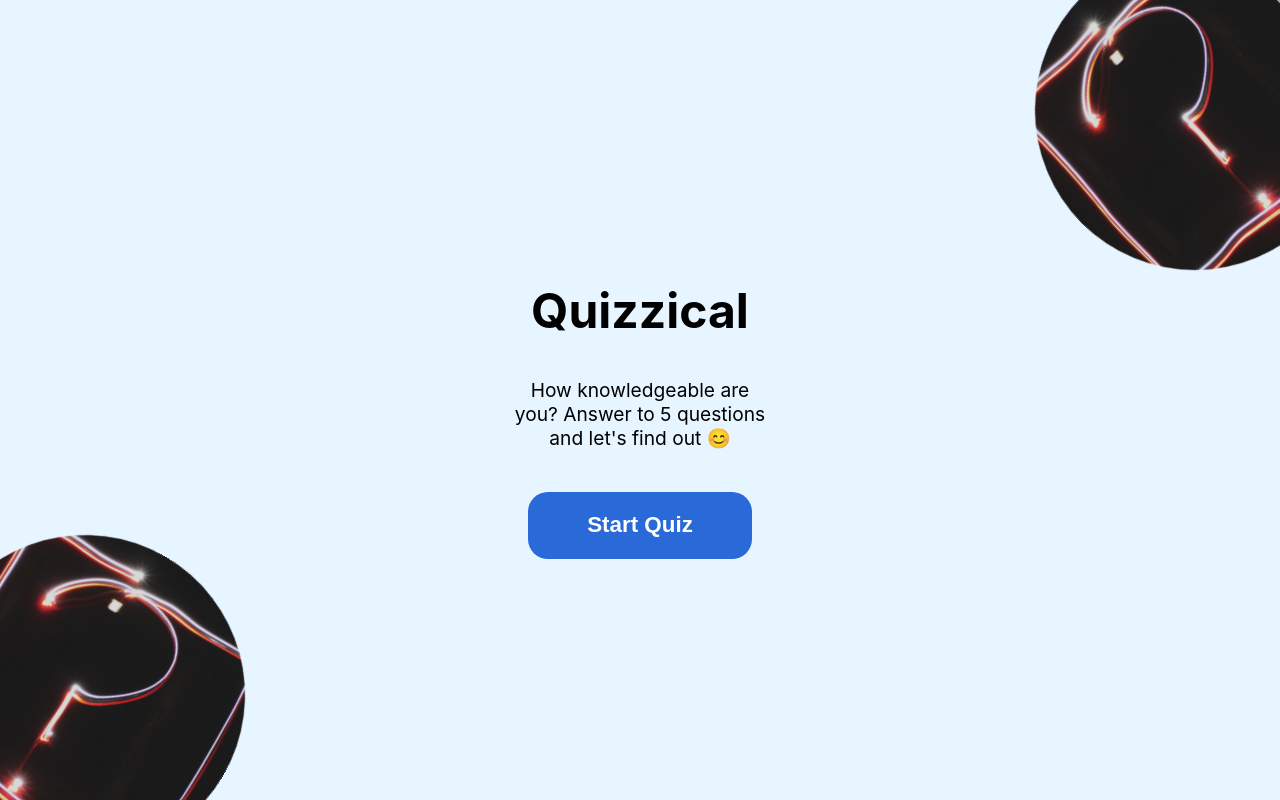
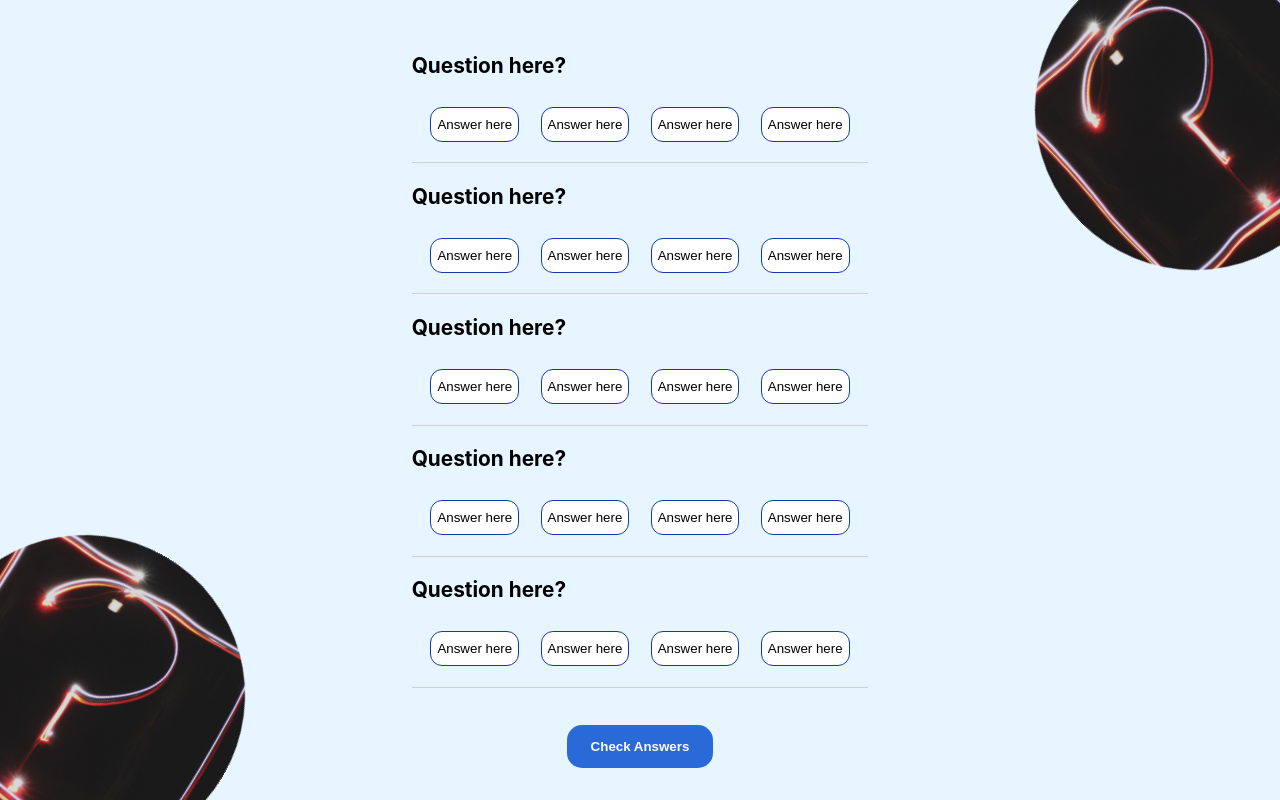
Before and after one commit to Riky5/Quizzical, a React (Create React App) app: page / in a window 1280 px wide. Built offline with nearby package versions, Linux system fonts and the light colour scheme.

Commit message:
add question component with answers and check answers button

```diff
--- a/src/App.css
+++ b/src/App.css
@@ -27,3 +27,14 @@
   right: -75px;
   transform: rotate(-45deg);
 }
+
+.checkAnswers {
+  border-radius: 15px;
+  border: none;
+  height: 3.2em;
+  width: 11em;
+  color: white;
+  font-weight: bold;
+  background-color: rgb(41, 105, 216);
+  margin-top: 2.8em;
+}
--- a/src/App.js
+++ b/src/App.js
@@ -1,20 +1,29 @@
 import './App.css';
 import { useState } from 'react'
 import Homepage from './components/Homepage'
+import Question from './components/Question'
 import questionMark from './images/question_mark.jpg'
 
 function App() {
-  const [quiz, setQuiz] = useState(false)
+  const [quiz, setQuiz] = useState(true)
+
+  const styles = {flexDirection: quiz ? "column" : "row"}
 
   function startQuiz() {
     setQuiz(true)
   }
 
   return (
-    <div className="App">
+    <div className="App" style={styles}>
       <img className='qm-left' src={questionMark} alt="question_mark" />
       {!quiz && <Homepage startQuiz={startQuiz} />}
+      {quiz && <Question />}
+      {quiz && <Question />}
+      {quiz && <Question />}
+      {quiz && <Question />}
+      {quiz && <Question />}
       <img className='qm-right' src={questionMark} alt="question_mark" />
+      {quiz && <button className='checkAnswers'>Check Answers</button>}
     </div>
   );
 }
--- a/src/components/Homepage.css
+++ b/src/components/Homepage.css
@@ -15,7 +15,7 @@ p {
   font-size: 1.2em;
 }
 
-button {
+.startQuiz {
   height: 3em;
   width: 10em;
   border-radius: 20px;
--- a/src/components/Homepage.js
+++ b/src/components/Homepage.js
@@ -5,7 +5,7 @@ export default function Homepage(props) {
     <section>
       <h1>Quizzical</h1>
       <p>How knowledgeable are you? Answer to 5 questions and let's find out 😊</p>
-      <button onClick={props.startQuiz}>Start Quiz</button>
+      <button className='startQuiz' onClick={props.startQuiz}>Start Quiz</button>
     </section>
   )
 }
--- /dev/null
+++ b/src/components/Question.css
@@ -0,0 +1,23 @@
+.question {
+  display: flex;
+  flex-direction: column;
+  border-bottom: 1px solid rgb(209, 207, 207);
+}
+
+.answers {
+  display: flex;
+  padding: .5em;
+  margin-bottom: .8em;
+}
+
+h3 {
+  font-size: 1.3em;
+}
+
+.answer-btn {
+  border-radius: 12px;
+  height: 2.6em;
+  margin-inline: .8em;
+  background-color: white;
+  border: 1.4px solid rgb(19, 58, 167);
+}
--- /dev/null
+++ b/src/components/Question.js
@@ -0,0 +1,15 @@
+import './Question.css'
+
+export default function Question() {
+  return (
+    <div className='question'>
+      <h3>Question here?</h3>
+      <div className='answers'>
+        <button className='answer-btn'>Answer here</button>
+        <button className='answer-btn'>Answer here</button>
+        <button className='answer-btn'>Answer here</button>
+        <button className='answer-btn'>Answer here</button>
+      </div>
+    </div>
+  )
+}
```
